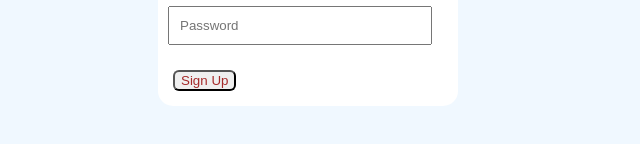
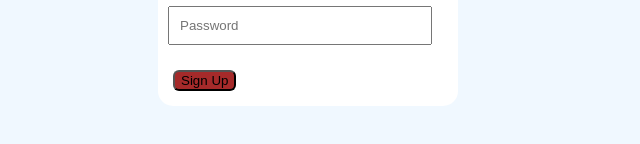
Before and after one commit to saikurella1/signup-frontend, a plain HTML site: page index.html in a window 1280 px wide. Shown: the part 448-592 px from the top of the page, without its empty margins (0-640 px from the left). Drawn offline with Linux system fonts and the light colour scheme.

Commit message:
Changing button back gound color

```diff
--- a/signup.css
+++ b/signup.css
@@ -18,7 +18,7 @@ h1{
 
 }
 button{
-    color: brown;
+    background-color: brown;
     margin: 15px;
     border-radius: 6px;
 }
```
